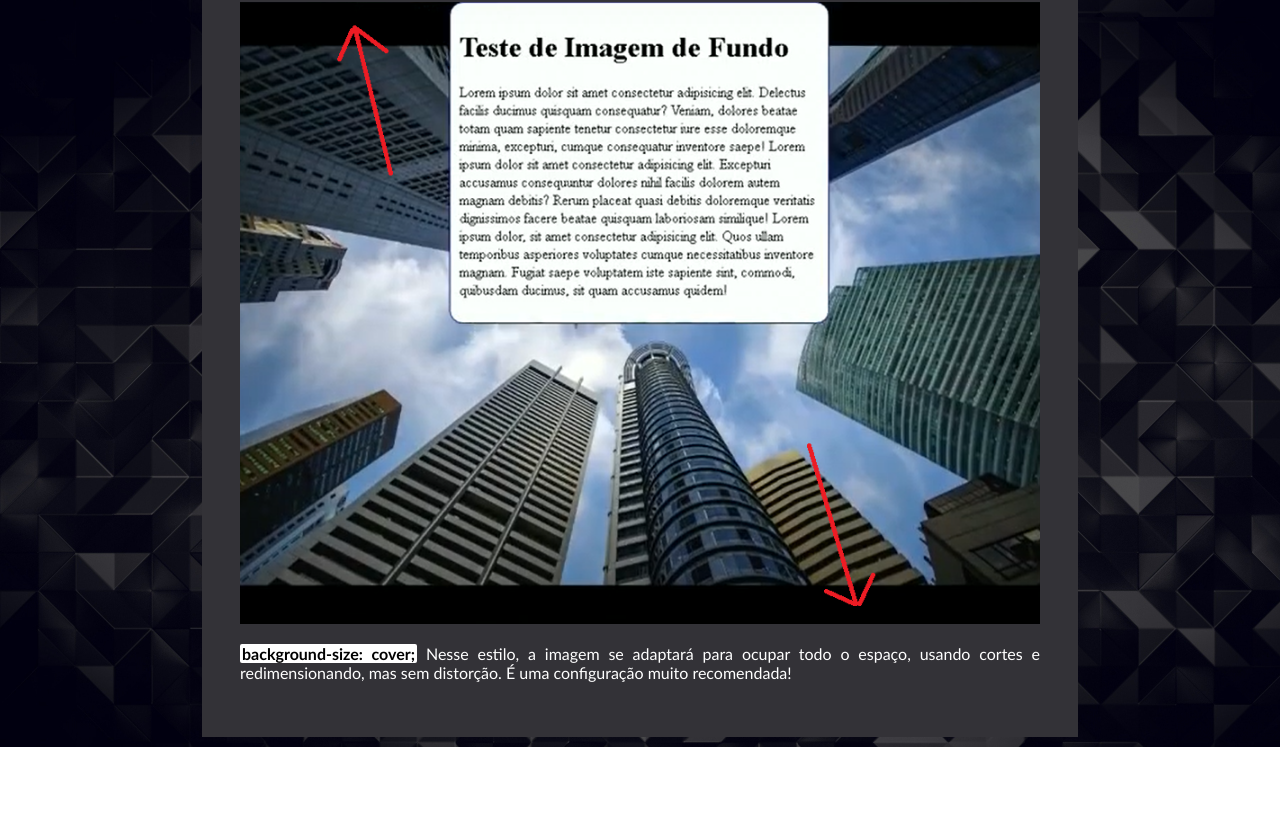
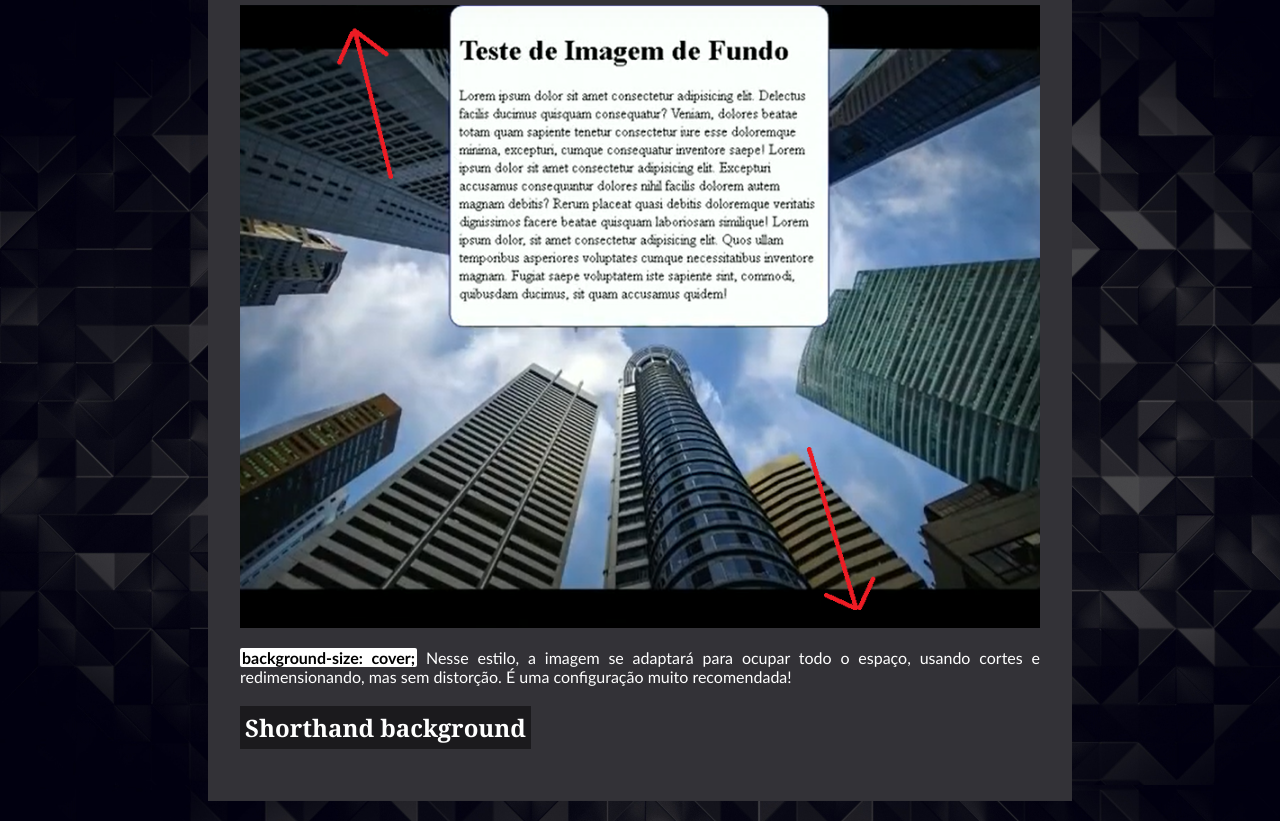
Before and after one commit to ArthurFCosmo/HTML-CSS, a plain HTML site: page 2.CSS/ex023-CSS-Imagens-de-fundo/index.html in a window 1280 px wide. Shown: the part 6127-6948 px from the top of the page. Before the commit the page ends 6874 px from the top, so only its background shows below. Drawn offline with Linux system fonts and the light colour scheme.

Commit message:
Shorthand background iniciado

```diff
--- a/2.CSS/ex023-CSS-Imagens-de-fundo/index.html
+++ b/2.CSS/ex023-CSS-Imagens-de-fundo/index.html
@@ -93,6 +93,8 @@
         <img class="imagem-100" src="media/amostra-codigo-9.png" alt="amostra-de-codigo">
 
         <p><mark>background-size: cover;</mark> Nesse estilo, a imagem se adaptará para ocupar todo o espaço, usando cortes e redimensionando, mas sem distorção. É uma configuração muito recomendada!</p>
+
+        <h2>Shorthand background</h2>
     </main>
 </body>
 </html>
--- a/2.CSS/ex023-CSS-Imagens-de-fundo/style.css
+++ b/2.CSS/ex023-CSS-Imagens-de-fundo/style.css
@@ -2,7 +2,7 @@
 
 body {
     background-image: url(media/dark-triangles-abstract-pattern.jpg);
-    margin: 10px;
+    margin: 20px;
 }
 
 main {
@@ -10,7 +10,7 @@ main {
     margin-left: auto;
     margin-right: auto;
     max-width: 800px;
-    padding: 3vw;
+    padding: 2.5vw;
     background-color: #333237;
     color: white;
 }
```
